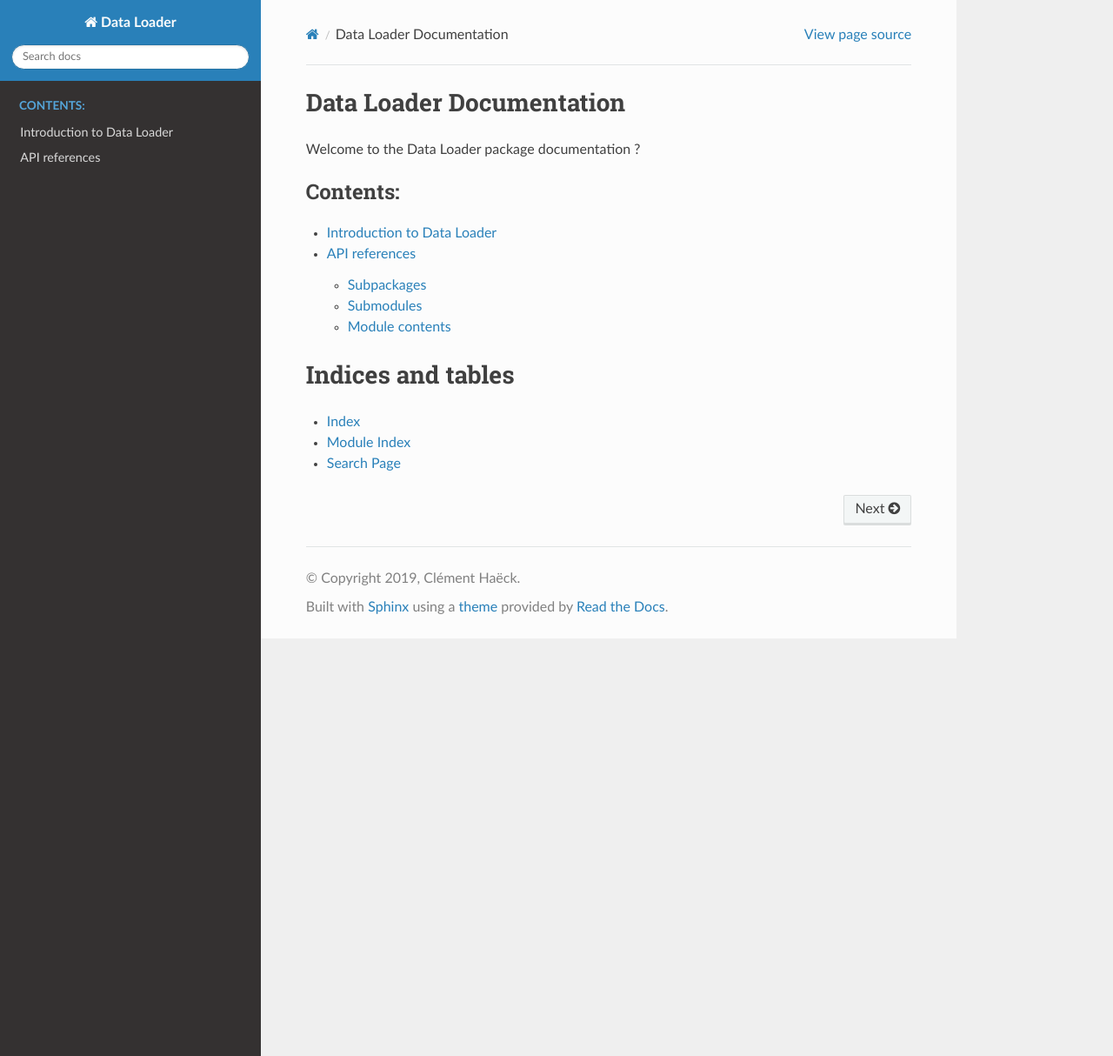
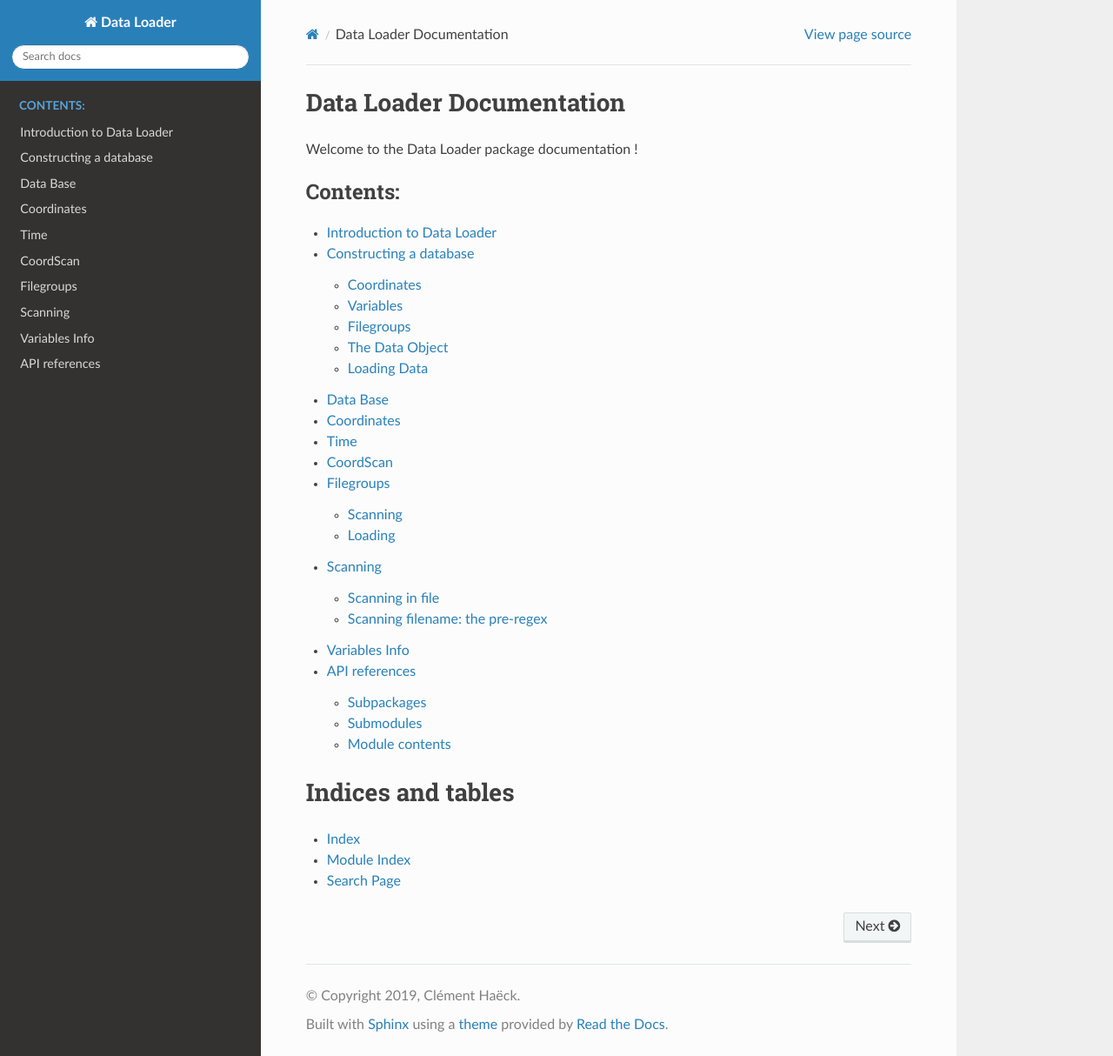
Before and after one commit to Descanonge/tomate, a Sphinx documentation site: the page built from doc/source/index.rst, in a window 1280 px wide and 1214 px high. Shown: the whole window at 87% size. Built offline with Sphinx 7.4.7 and the Read the Docs theme 2.0.0, drawn with Linux system fonts in a browser that asks for light colours.

Commit message:
Add TOC in doc

```diff
--- a/doc/source/index.rst
+++ b/doc/source/index.rst
@@ -2,13 +2,20 @@
 Data Loader Documentation
 =========================
 
-Welcome to the Data Loader package documentation ?
+Welcome to the Data Loader package documentation !
 
 .. toctree::
    :maxdepth: 2
    :caption: Contents:
 
    general
+   tutorial
+   data_base
+   coord
+   filegroup
+   scanning
+   variables_info
+
    API references<references/data_loader>
 
 
```
